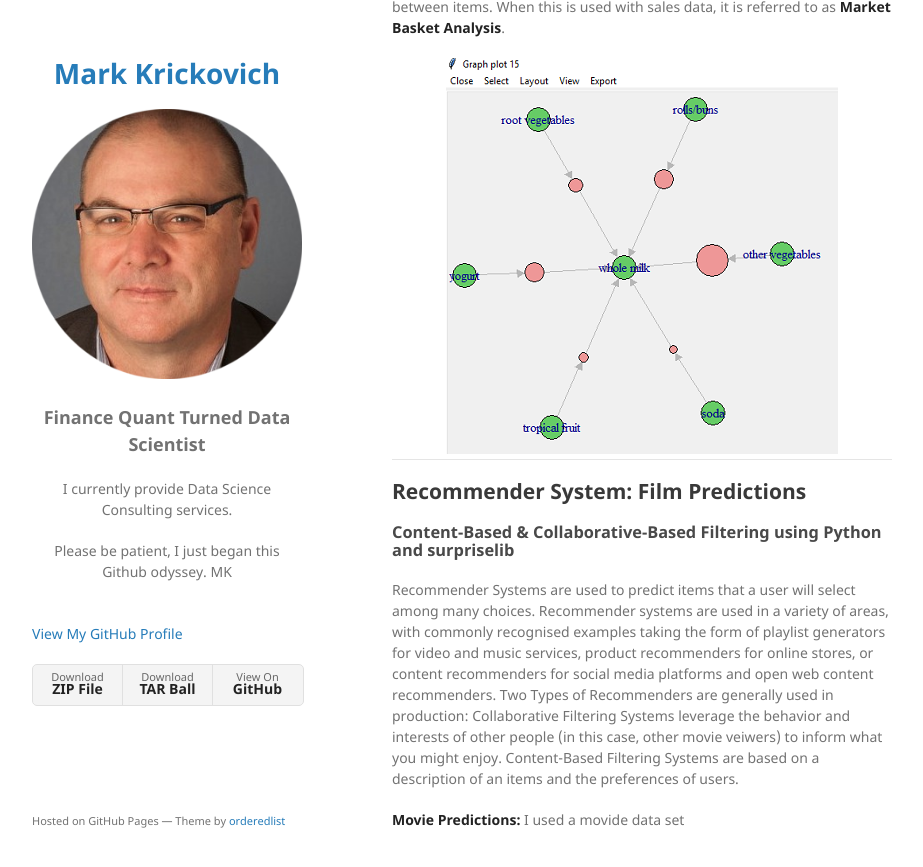
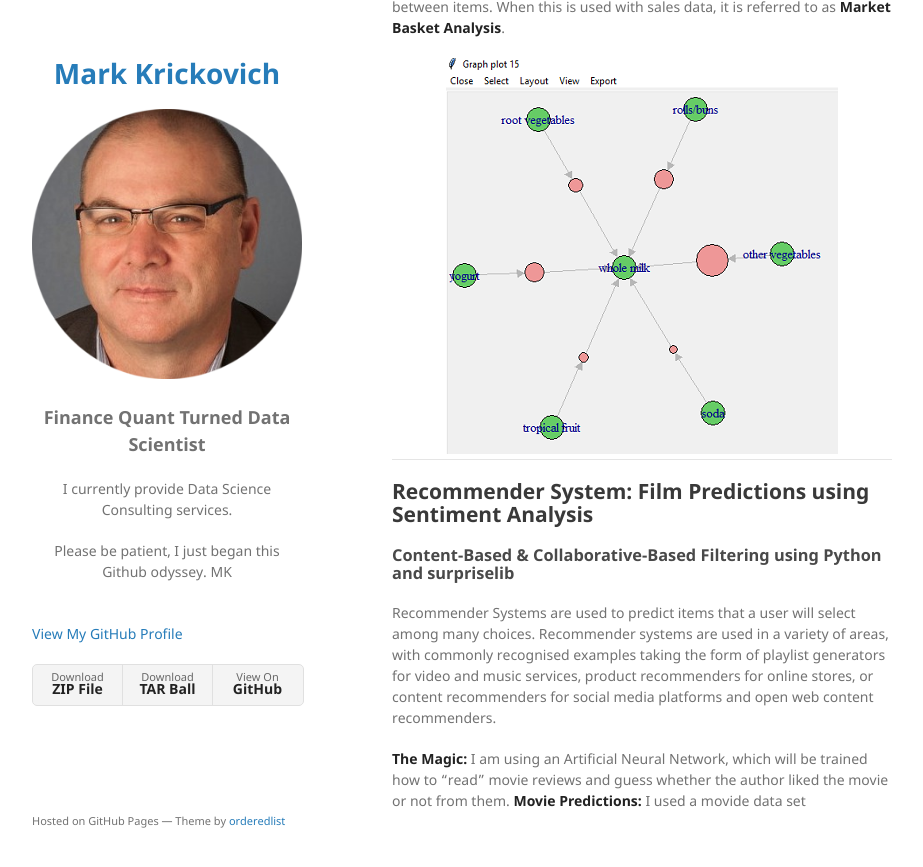
Before and after one commit to MarkKrickovich/MarkKrickovich.github.io, a Jekyll site: the page built from index.md, in a window 1280 px wide and 900 px high, scrolled down 692 px. Shown: the top 867 px of the window, without its empty margins (178-1101 px from the left). Built offline with Jekyll 4.4.1, drawn with Linux system fonts in a browser that asks for light colours; our own code applies the rules of GitHub Pages for plain Markdown files.

Commit message:
Update index.md

```diff
--- a/index.md
+++ b/index.md
@@ -17,9 +17,10 @@ Machine-learning project using association rule mining to find associative patte
 <center><img src="assets/img/R Apriori Graph Plot.PNG"/></center>
 
 ---
-## Recommender System: Film Predictions
+## Recommender System: Film Predictions using Sentiment Analysis
 ###  Content-Based & Collaborative-Based Filtering using Python and surpriselib
 
-Recommender Systems are used to predict items that a user will select among many choices. Recommender systems are used in a variety of areas, with commonly recognised examples taking the form of playlist generators for video and music services, product recommenders for online stores, or content recommenders for social media platforms and open web content recommenders.  Two Types of Recommenders are generally used in production: Collaborative Filtering Systems leverage the behavior and interests of other people (in this case, other movie veiwers) to inform what you might enjoy.  Content-Based Filtering Systems are based on a description of an items and the preferences of users.
+Recommender Systems are used to predict items that a user will select among many choices. Recommender systems are used in a variety of areas, with commonly recognised examples taking the form of playlist generators for video and music services, product recommenders for online stores, or content recommenders for social media platforms and open web content recommenders.
 
+**The Magic:** I am using an Artificial Neural Network, which will be trained how to "read" movie reviews and guess whether the author liked the movie or not from them.
 **Movie Predictions:** I used a movide data set
```
